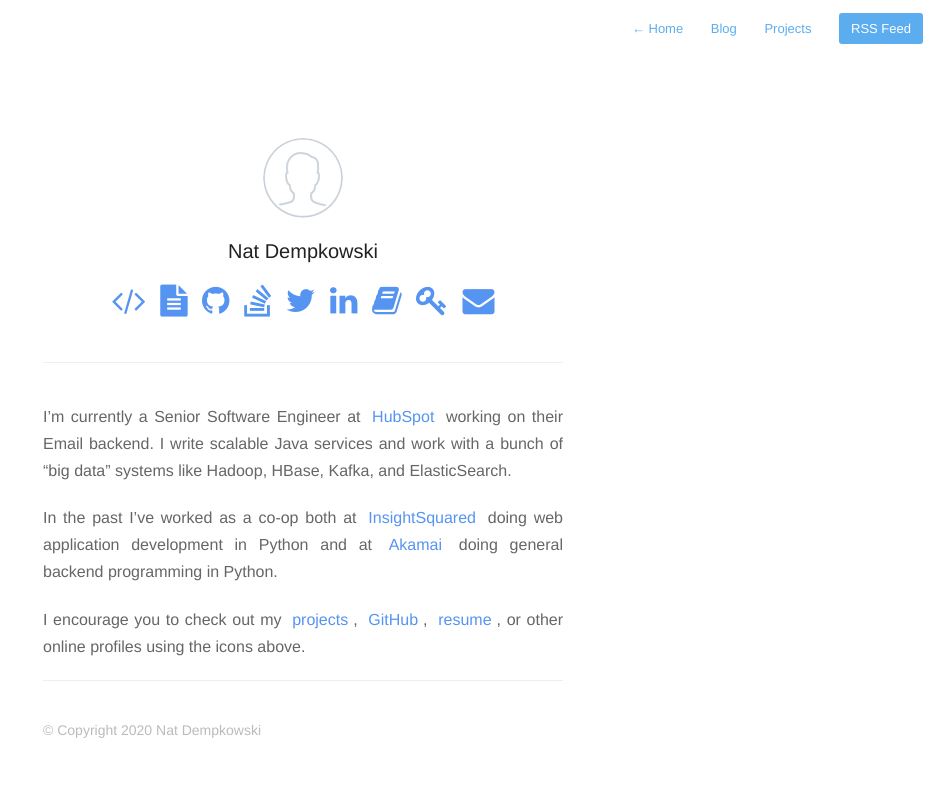
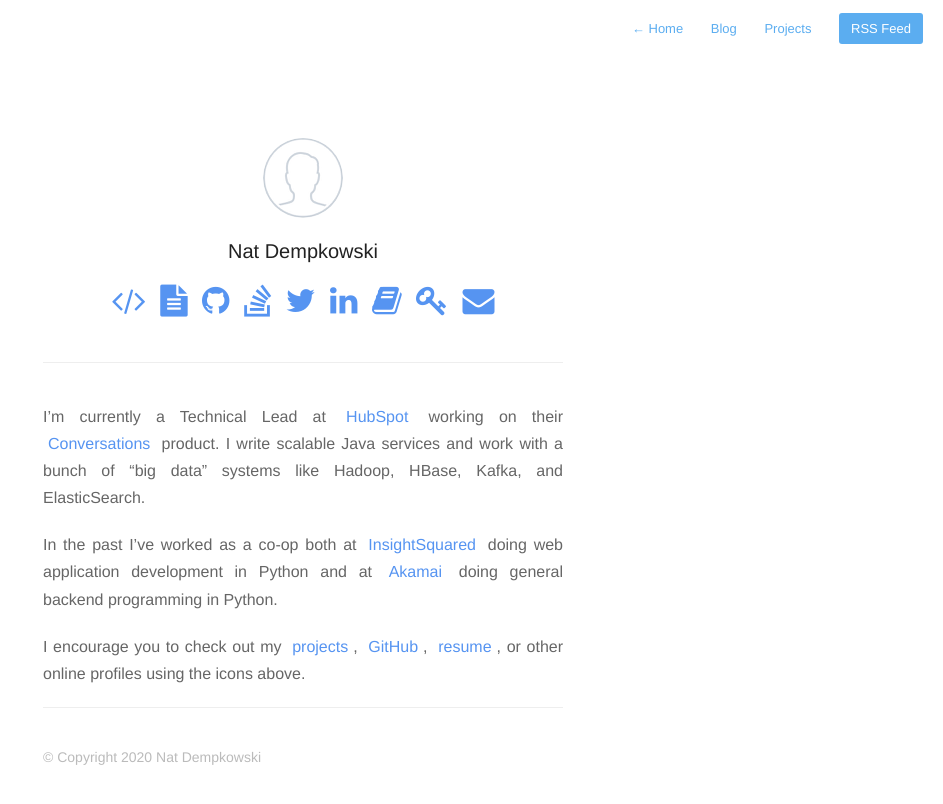
Before and after one commit to natdempk/natdempk.github.io, a Jekyll site: the page built from index.md, in a window 1280 px wide. Shown: the top 804 px of the page, without its empty margins (337-1280 px from the left). Built offline with Jekyll 4.4.1, drawn with Linux system fonts in a browser that asks for light colours; nearby versions of some CDN libraries.

Commit message:
Update position to TL

```diff
--- a/index.md
+++ b/index.md
@@ -2,7 +2,7 @@
 profile: true
 layout: default
 ---
-I'm currently a Senior Software Engineer at [HubSpot](https://www.hubspot.com) working on their Email backend. I write scalable Java services and work with a bunch of "big data" systems like Hadoop, HBase, Kafka, and ElasticSearch.
+I'm currently a Technical Lead at [HubSpot](https://www.hubspot.com) working on their [Conversations](https://www.hubspot.com/products/crm/conversations) product. I write scalable Java services and work with a bunch of "big data" systems like Hadoop, HBase, Kafka, and ElasticSearch.
 
 In the past I've worked as a co-op both at [InsightSquared](http://www.insightsquared.com) doing web application development in Python and at [Akamai](https://www.akamai.com) doing general backend programming in Python.
 
```
